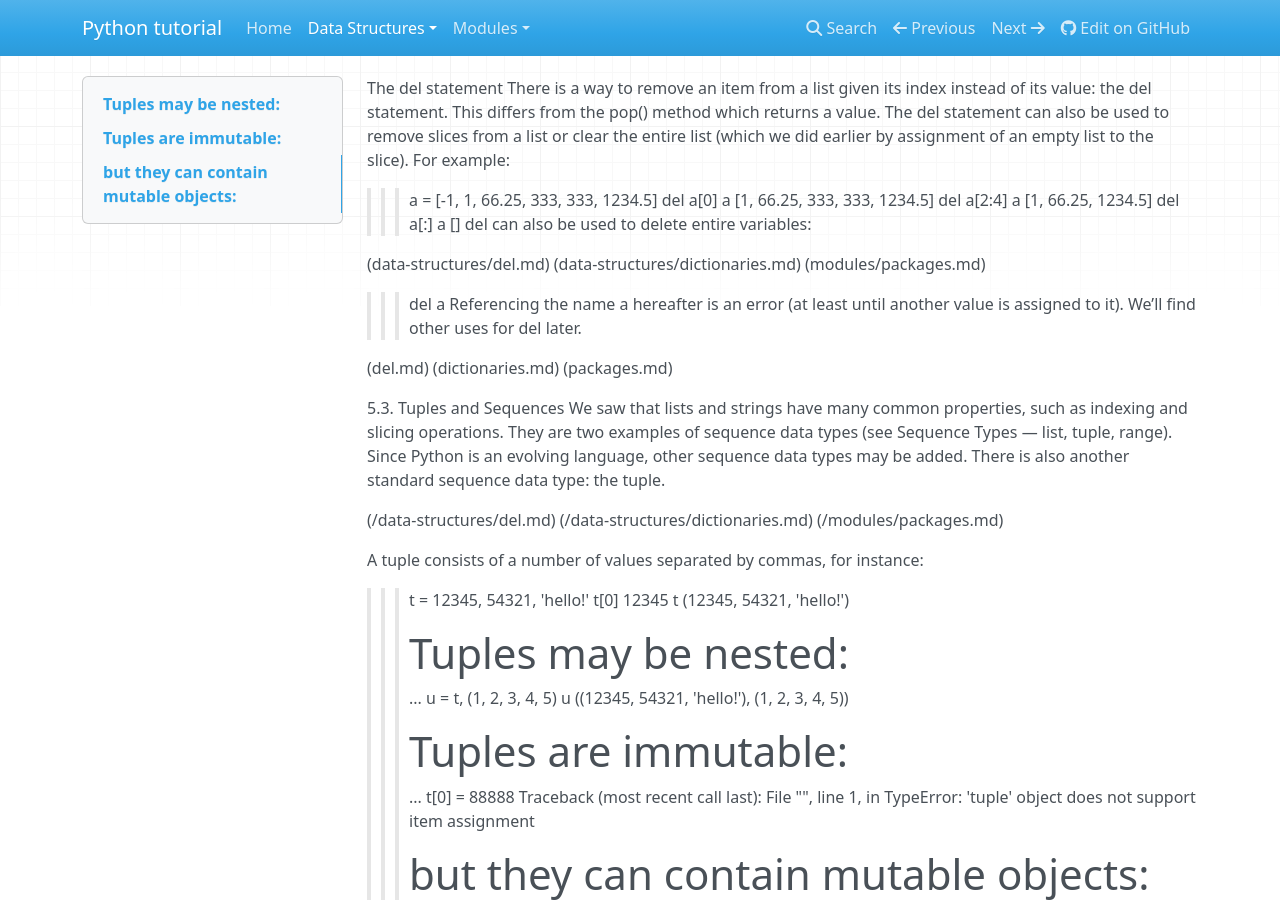
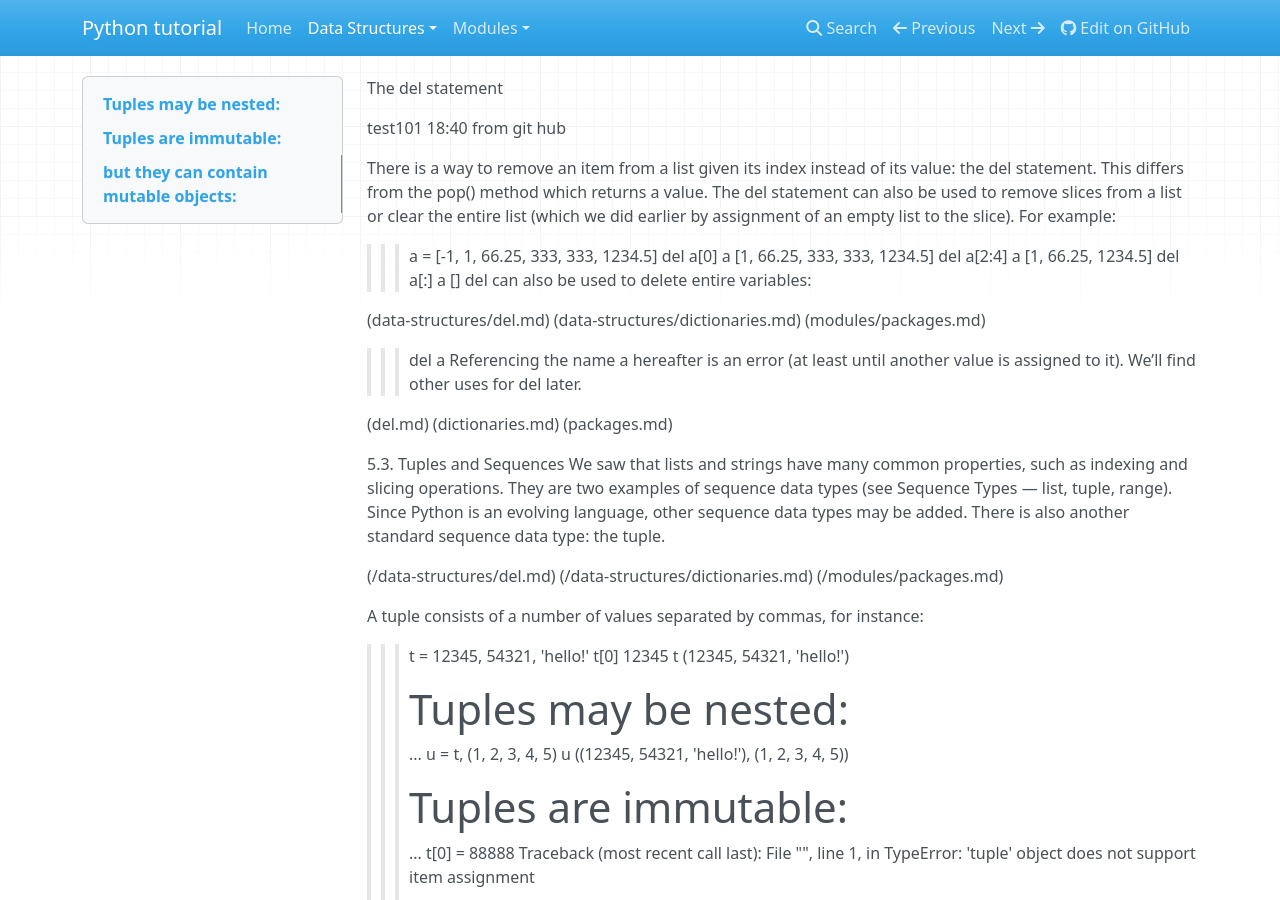
Before and after one commit to maplefu0602/doc-demo, an MkDocs documentation site: the page built from docs/data-structures/del.md, in a window 1280 px wide and 900 px high. Built offline with MkDocs 1.6.1, drawn with Linux system fonts in a browser that asks for light colours; nearby versions of some CDN libraries; old or Windows-style settings are respelled for this version of MkDocs.

Commit message:
Update del.md

```diff
--- a/docs/data-structures/del.md
+++ b/docs/data-structures/del.md
@@ -1,4 +1,8 @@
 The del statement
+
+test101 18:40 from git hub
+
+
 There is a way to remove an item from a list given its index instead of its value: the del statement. This differs from the pop() method which returns a value. The del statement can also be used to remove slices from a list or clear the entire list (which we did earlier by assignment of an empty list to the slice). For example:
 
 >>> a = [-1, 1, 66.25, 333, 333, 1234.5]
```
